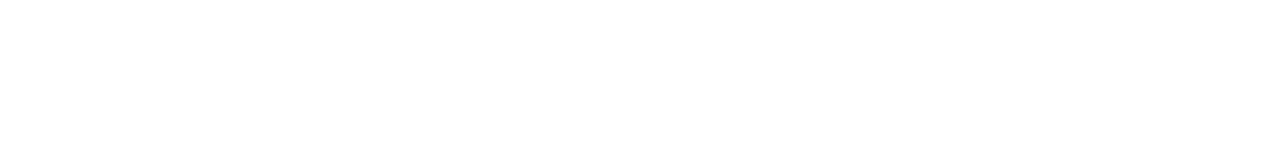
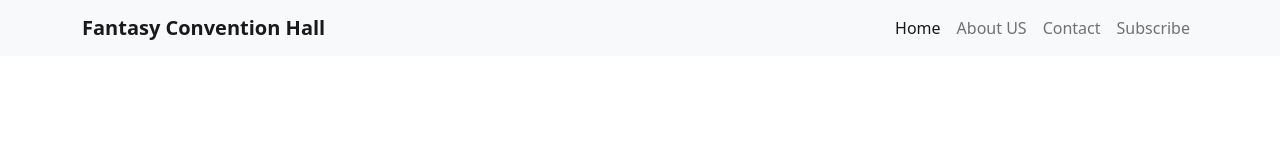
Before and after one commit to RidwanSiddique44/convention-center, a plain HTML site: page index.html in a window 1280 px wide. Drawn offline with nearby package versions, Linux system fonts and the light colour scheme.

Commit message:
added navbar

```diff
--- a/index.html
+++ b/index.html
@@ -12,7 +12,34 @@
 </head>
 
 <body>
-
+    <header>
+        <!-- Navbar Section -->
+        <nav class="navbar navbar-expand-lg navbar-light bg-light">
+            <div class="container">
+                <a class="navbar-brand fw-bolder" href="#">Fantasy Convention Hall</a>
+                <button class="navbar-toggler" type="button" data-bs-toggle="collapse" data-bs-target="#navbarNav"
+                    aria-controls="navbarNav" aria-expanded="false" aria-label="Toggle navigation">
+                    <span class="navbar-toggler-icon"></span>
+                </button>
+                <div class="collapse navbar-collapse" id="navbarNav">
+                    <ul class="navbar-nav ms-auto">
+                        <li class="nav-item">
+                            <a class="nav-link active" aria-current="page" href="#">Home</a>
+                        </li>
+                        <li class="nav-item">
+                            <a class="nav-link" href="#">About US</a>
+                        </li>
+                        <li class="nav-item">
+                            <a class="nav-link" href="#">Contact</a>
+                        </li>
+                        <li class="nav-item">
+                            <a class="nav-link">Subscribe</a>
+                        </li>
+                    </ul>
+                </div>
+            </div>
+        </nav>
+    </header>
     <!-- Bootstrap JS Link -->
     <script src="https://cdn.jsdelivr.net/npm/bootstrap@5.1.3/dist/js/bootstrap.bundle.min.js"
         integrity="sha384-ka7Sk0Gln4gmtz2MlQnikT1wXgYsOg+OMhuP+IlRH9sENBO0LRn5q+8nbTov4+1p"
```
